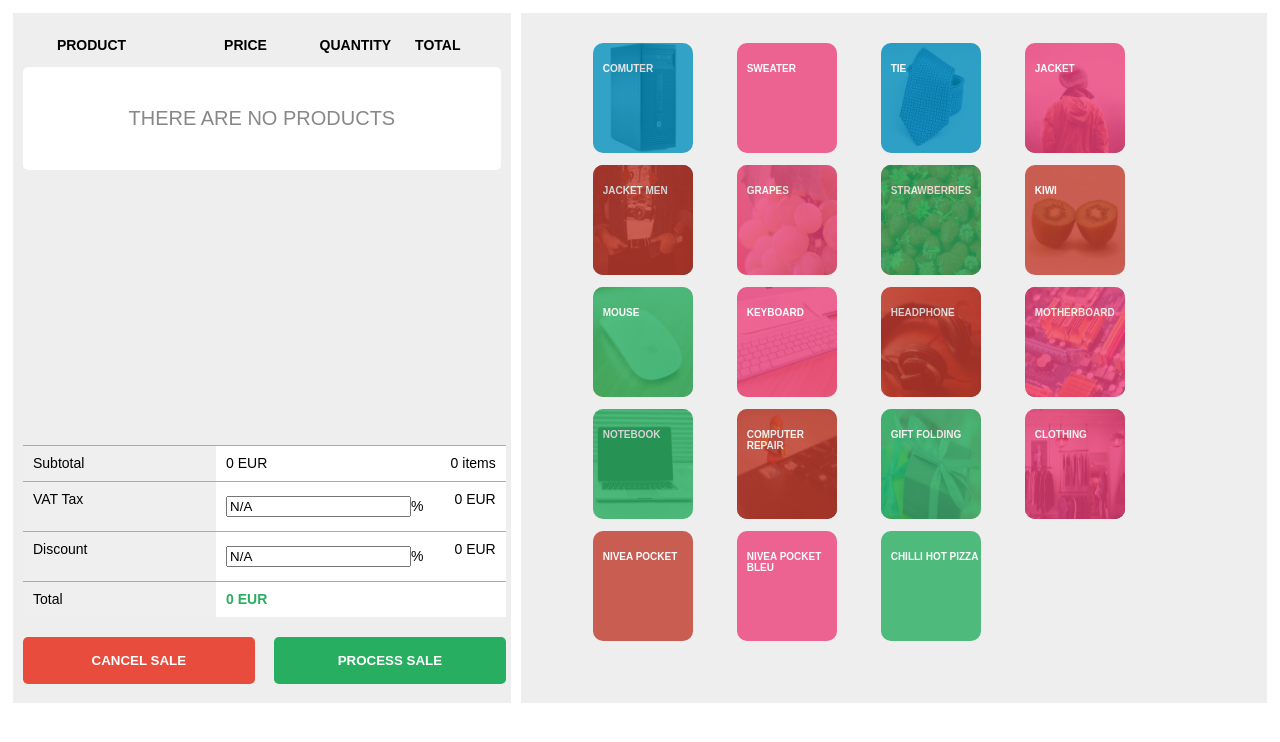
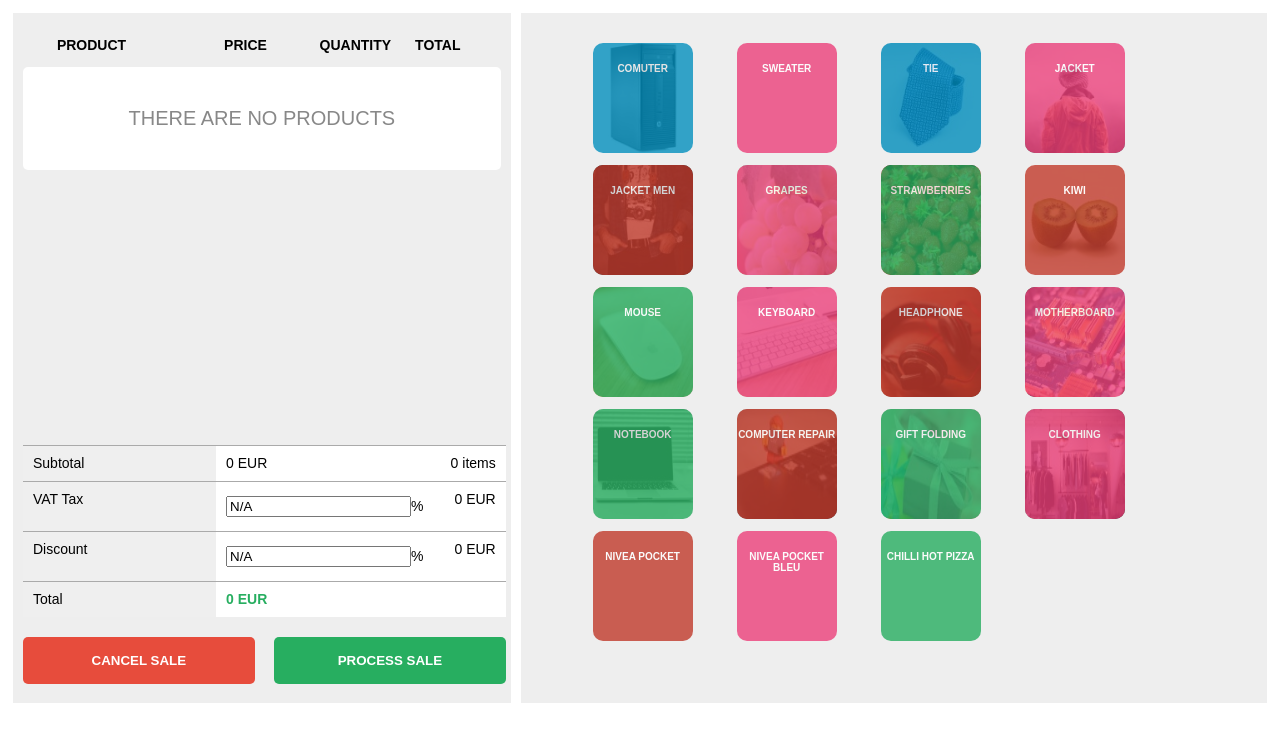
Before and after one commit to CoderBit/point-of-sales, an Angular app: page / in a window 1280 px wide. Shown: the top 742 px of the page. Built offline with nearby package versions, Linux system fonts and the light colour scheme.

Commit message:
on delete reset cart

```diff
--- a/src/app/cart-panel/cart-panel.component.ts
+++ b/src/app/cart-panel/cart-panel.component.ts
@@ -31,6 +31,9 @@ export class CartPanelComponent implements OnInit, OnDestroy, AfterViewInit {
       .subscribe(
         (cartItems: Product[]) => {
           this.cartList = [...cartItems];
+          if (this.cartList.length === 0) {
+            this.reset();
+          }
           this.calculateSubtotal();
         }
       );
--- a/src/app/product-list/product-list.component.scss
+++ b/src/app/product-list/product-list.component.scss
@@ -37,7 +37,9 @@ $main-bg-color: #ffffff;
   font-weight: bold;
   position: absolute;
   top: 10px;
-  left: 10px;
+  // left: 10px;
+  width: 100%;
+  text-align: center;
   text-transform: uppercase;
 }
 
```
